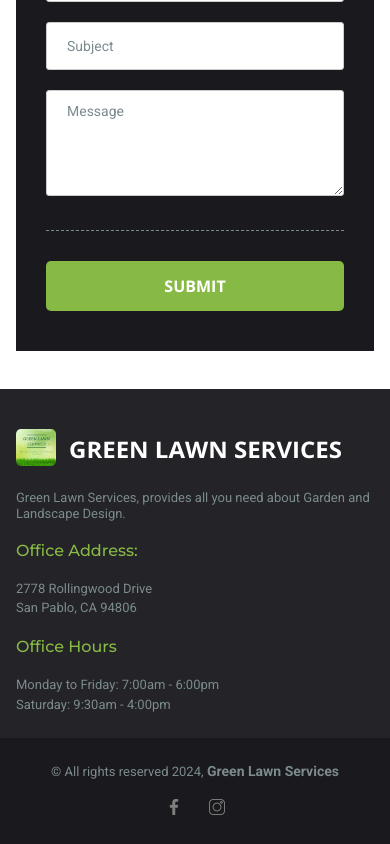
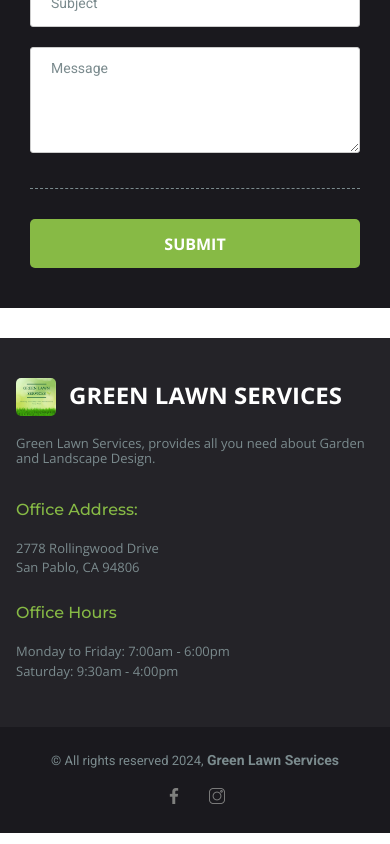
Before and after one commit to luisarevalo21/landscaper-project, a React (Vite) app: page / in a window 390 px wide. Shown: the part 2888-3732 px from the top of the page. Built offline with nearby package versions, Linux system fonts and the light colour scheme.

Commit message:
Make footer layout responsive

```diff
--- a/src/App.css
+++ b/src/App.css
@@ -426,22 +426,43 @@ form textarea {
   color: #7b8b8e;
   text-align: left;
   background: #242328;
+  display: flex;
+  flex-direction: column;
+  align-items: center;
 }
 .footer__form {
   margin-bottom: 30px;
 }
-.footer__container {
+.footer__top__menu {
+  justify-content: center;
   display: flex;
-  align-items: center;
+  flex-wrap: wrap;
   padding: 1em;
   padding-top: 40px;
-  gap: 5px;
+  gap: 25px;
   font-family: "Open Sans";
+  margin-bottom: 30px;
+}
+.footer__left__container {
+  flex: 1 1 auto;
+
+  display: grid;
+  grid-template-columns: min-content 1fr;
+  grid-template-rows: min-content;
+  row-gap: 20px;
+  column-gap: 5px;
+}
+.footer__middle__container {
+  flex: 1 0 150px;
+}
+.footer__right__container {
+  flex: 1 0 200px;
 }
 .footer__logo {
   width: 40px;
   margin-right: 0.5em;
   border-radius: 5px;
+  align-self: center;
 }
 .footer__description {
   margin-left: 1em;
@@ -460,32 +481,39 @@ form textarea {
   font-size: 13px;
   color: var(--light-gray);
   font-weight: normal;
+  grid-column: 1/3;
 }
 .footer__header {
   font-size: 1rem;
   color: var(--green);
-  margin: 1.2em 0;
   font-family: "Montserrat";
-}
-.footer__contact,
-.footer__form {
-  padding: 0.5em 1em;
+  margin-bottom: 20px;
 }
 .footer__address,
 .footer__time {
   font-family: inherit;
   font-size: 13px;
+  margin: 0;
 }
 .footer__submenu {
   background-color: #1a191e;
-  padding: 1.4rem 0;
+  padding: 1.4rem 1rem;
   width: 100%;
   text-align: center;
+
+  display: flex;
+  flex-wrap: wrap;
+  align-items: center;
+  justify-content: center;
+  gap: 10px;
 }
 .footer__submenu__copyright {
   font-size: 13px;
   color: var(--light-gray);
-  margin-bottom: 10px;
+  height: 100%;
+  margin: 0;
+  min-width: max-content;
+  flex: 1;
 }
 .footer__submenu--bold {
   font-size: 14px;
@@ -493,6 +521,8 @@ form textarea {
 .footer__submenu__social {
   display: flex;
   justify-content: center;
+  min-width: 100px;
+  flex: 1;
 }
 .footer__submenu__links {
   margin: 0 0.5em;
--- a/src/components/Footer.jsx
+++ b/src/components/Footer.jsx
@@ -7,25 +7,28 @@ const Footer = () => {
   //footer nedes to chagne to match zengarden
   return (
     <div className="footer">
-      <div className="footer__container">
+      <div className="footer__top__menu">
+        <div className="footer__left__container">
           <img src={logo} alt="logo" className="footer__logo" />
           <h3 className="footer__title">Green Lawn Services</h3>
-      </div>
-      <div className="footer__contact">
           <h2 className="footer_details">
             Green Lawn Services, provides all you need about Garden and Landscape Design.
           </h2>
-
+        </div>
+        <div className="footer__middle__container">
           <h2 className="footer__header">Office Address: </h2>
           <p className="footer__address">
             2778 Rollingwood Drive <br /> San Pablo, CA 94806
           </p>
+        </div>
+        <div className="footer__right__container">
           <h2 className="footer__header">Office Hours</h2>
           <p className="footer__time">
             Monday to Friday: 7:00am - 6:00pm
             <br />
             Saturday: 9:30am - 4:00pm
           </p>
+        </div>
       </div>
 
       <div className="footer__submenu">
```
Lines whose indentation alone changed are shown as unchanged.
